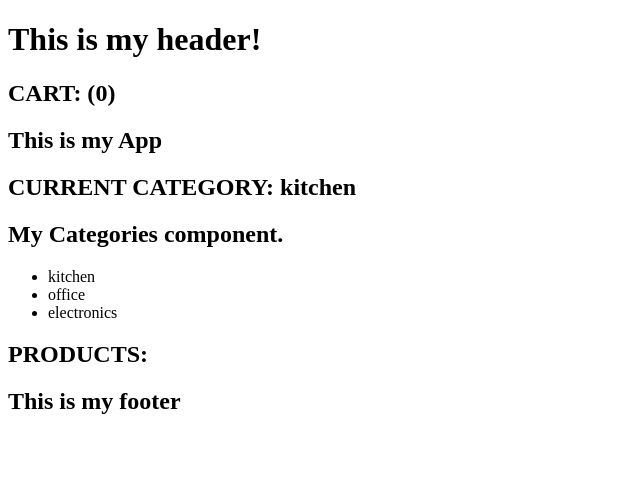
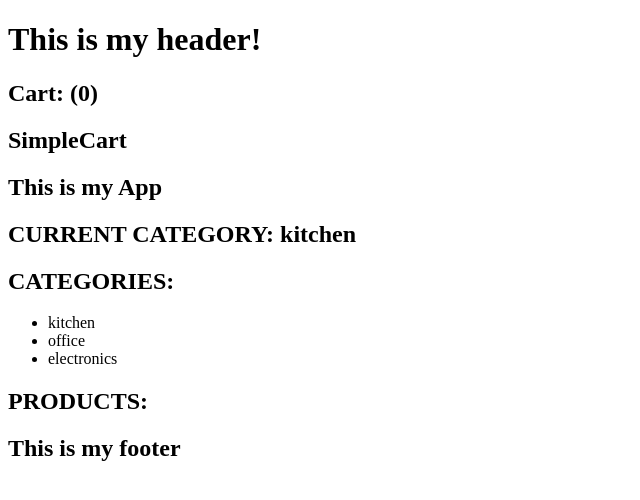
Before and after one commit to alex-whan/storefront, a React (Create React App) app: page / in a window 1280 px wide. Shown: the top 500 px of the page, without its empty margins (0-640 px from the left). Built offline with nearby package versions, Linux system fonts and the light colour scheme.

Commit message:
Added cart size indicator to header

```diff
--- a/src/components/Cart/SimpleCart.js
+++ b/src/components/Cart/SimpleCart.js
@@ -1,6 +1,5 @@
 import React from 'react';
 import { connect } from 'react-redux';
-import products from '../../store/products';
 
 // Displays a short list (title only) of products in the cart
 // This should be present at all times
@@ -12,7 +11,7 @@ const SimpleCart = ({ productsInCart }) => {
   // console.log('PRODS IN CART?', productsInCart);
   return (
     <div>
-      <h2>CART: ({productsInCart.length})</h2>
+      <h2>SimpleCart</h2>
       <ul>
         {productsInCart.map(product => {
           return <li key={product.name}>{product.name}</li>;
--- a/src/components/Header/Header.js
+++ b/src/components/Header/Header.js
@@ -1,13 +1,21 @@
 import React from 'react';
+import { connect } from 'react-redux';
 
 // Add a “Cart” indicator to the header, like this: Cart (0)
 
-function Header() {
+const Header = ({ productsInCart }) => {
   return (
     <div>
       <h1>This is my header!</h1>
+      <h2>Cart: ({productsInCart.length})</h2>
     </div>
   );
-}
+};
 
-export default Header;
+const mapStateToProps = state => {
+  return {
+    productsInCart: state.cart.productsInCart,
+  };
+};
+
+export default connect(mapStateToProps)(Header);
--- a/src/components/Storefront/Categories.js
+++ b/src/components/Storefront/Categories.js
@@ -10,7 +10,7 @@ const Categories = props => {
 
   return (
     <div>
-      <h2>My Categories component.</h2>
+      <h2>CATEGORIES:</h2>
       <ul>
         {props.categories.map(category => {
           return (
--- a/src/store/cart.js
+++ b/src/store/cart.js
@@ -1,3 +1,4 @@
+/* eslint-disable indent */
 const initialState = {
   productsInCart: [],
 };
```
